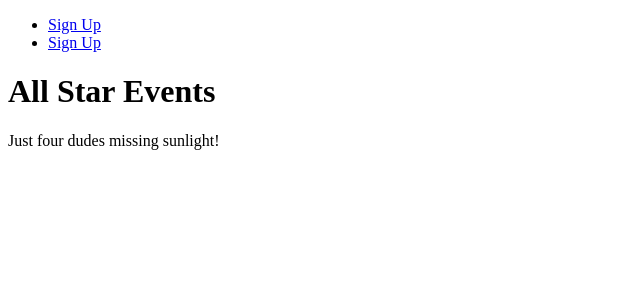
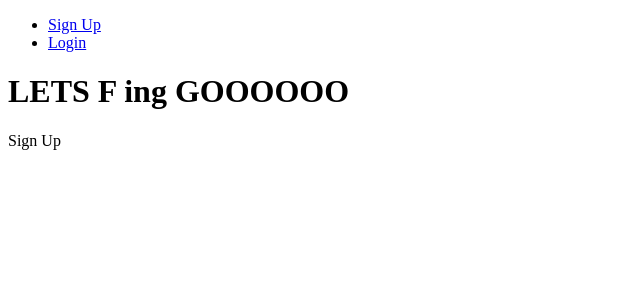
Before and after one commit to Jonathan-Sandifer/All-Star-Events, a React (Create React App) app in the folder ghi/: page /signup in a window 1280 px wide. Shown: the top 300 px of the page, without its empty margins (0-640 px from the left). Built offline with nearby package versions, Linux system fonts and the light colour scheme.

Commit message:
linked sing up page to nav bar

```diff
--- a/ghi/src/App.js
+++ b/ghi/src/App.js
@@ -2,12 +2,17 @@ import './App.css';
 import { BrowserRouter, Routes, Route } from 'react-router-dom';
 import Navbar from './components/Navbar';
 import MainPage from './MainPage';
+import SignUp from './components/SignUp';
 
 function App() {
   return (
     <BrowserRouter>
       <Navbar />
-      <MainPage />
+      <Routes>
+      <Route path="/" element={<MainPage />} />
+      <Route path="/signup" element={<SignUp />} />
+      </Routes>
+
 
     </BrowserRouter>
   );
--- a/ghi/src/components/Navbar.js
+++ b/ghi/src/components/Navbar.js
@@ -5,10 +5,10 @@ function Navbar() {
         <nav>
             <ul>
                 <li>
-                    <NavLink to="/">Sign Up</NavLink>
+                    <NavLink to="/signup">Sign Up</NavLink>
                 </li>
                 <li>
-                    <NavLink to="/">Sign Up</NavLink>
+                    <NavLink to="/">Login</NavLink>
                 </li>
             </ul>
         </nav>
--- /dev/null
+++ b/ghi/src/components/SignUp.js
@@ -0,0 +1,14 @@
+function SignUp() {
+  return (
+    <div className="px-4 py-5 my-5 text-center">
+      <h1 className="display-5 fw-bold">LETS F ing GOOOOOO</h1>
+      <div className="col-lg-6 mx-auto">
+        <p className="lead mb-4">
+          Sign Up
+        </p>
+      </div>
+    </div>
+  );
+}
+
+export default SignUp;
```
